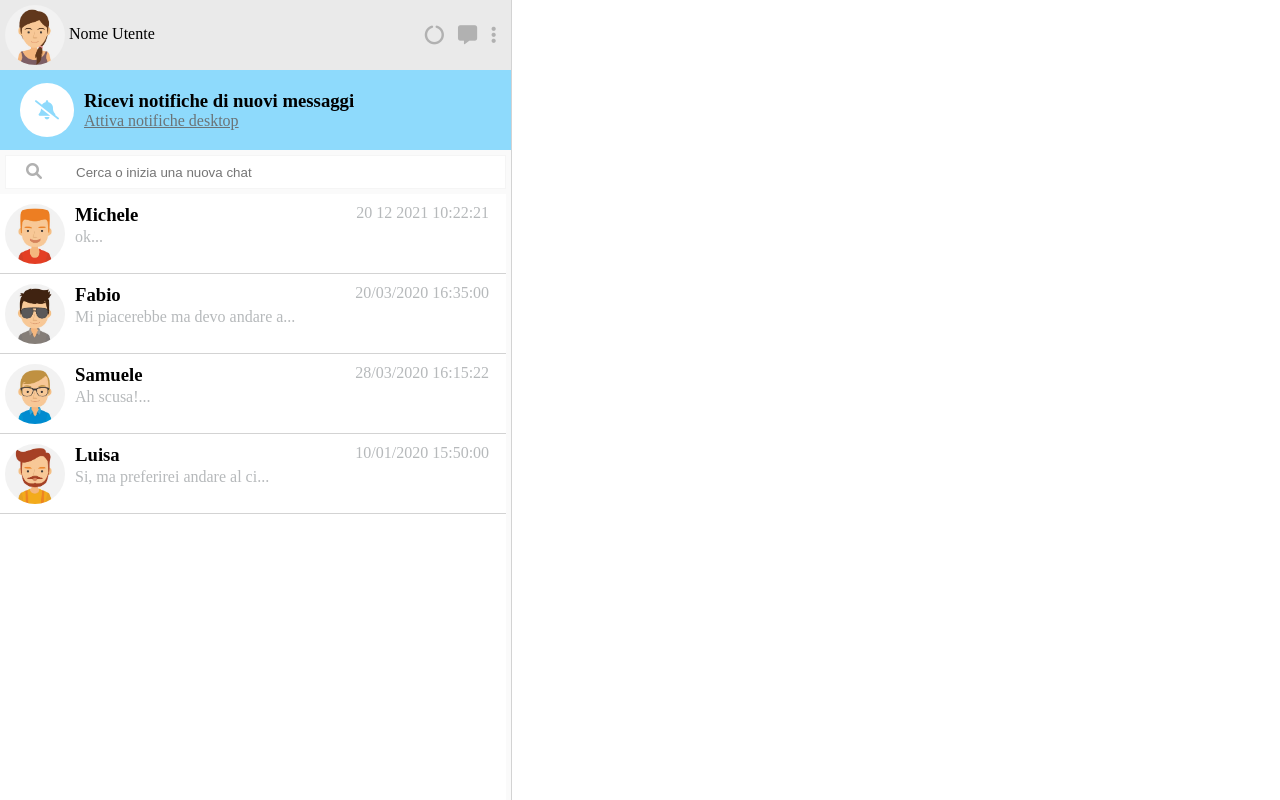
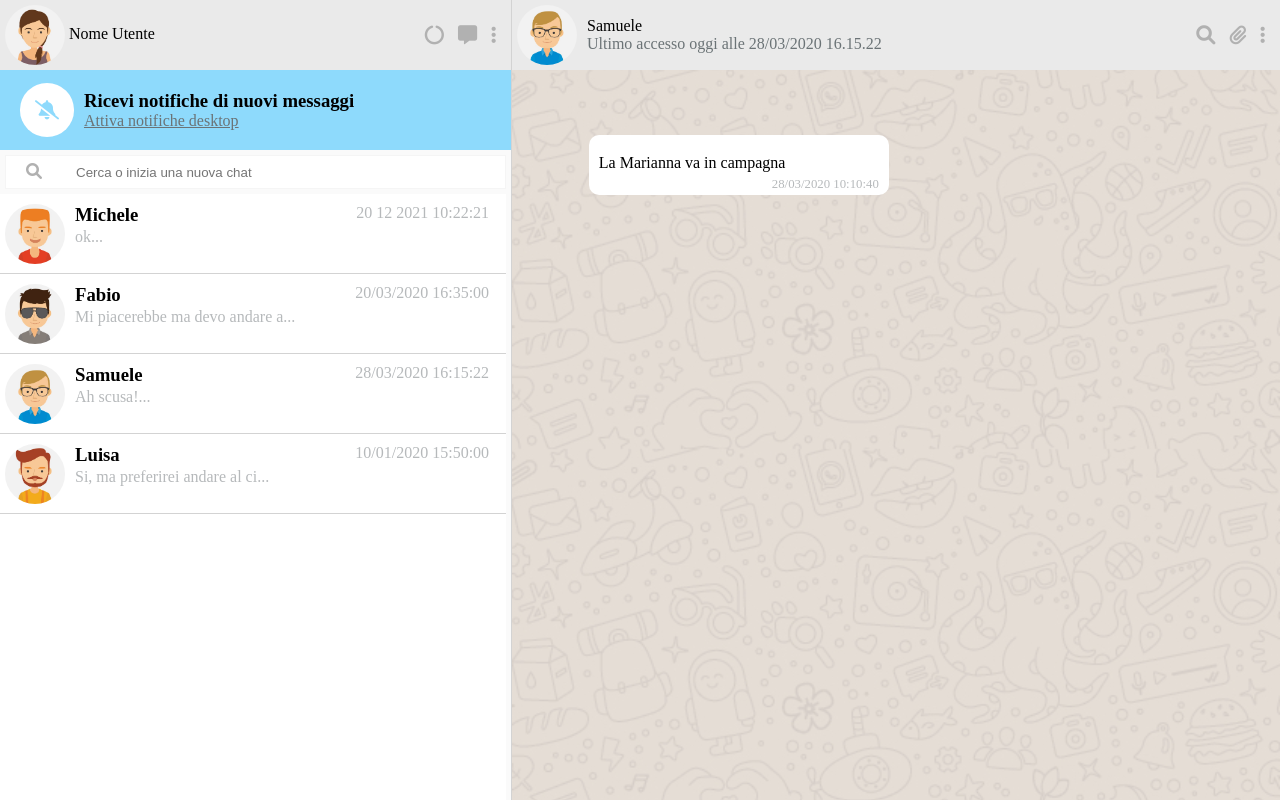
Before and after one commit to Francesco-Ostellari/Vue-Boolzapp, a plain HTML site: page index.html in a window 1280 px wide. Shown: the top 800 px of the page. Drawn offline with nearby package versions, Linux system fonts and the light colour scheme.

Commit message:
first-part-layout-right

```diff
--- a/css/style.css
+++ b/css/style.css
@@ -25,7 +25,6 @@ body {
   height: 1200px;
   margin: auto;
   width: 1300px;
-  background-color: white;
 }
 
 .container .col-left {
@@ -60,6 +59,7 @@ body {
   align-items: center;
   padding-left: 20px;
 }
+
 .container .col-left .container-notifiche i {
   color: #8EDAFC;
   background-color: white;
@@ -133,3 +133,68 @@ body {
 .container .col-left .conversazioni .chat .container-text .text .data {
   color: #B6B9BB;
 }
+
+.container .col-right .header-top-right {
+  height: 70px;
+  padding: 5px;
+  background-color: #EAEAEA;
+  justify-content: space-between;
+  align-items: center;
+  width: 100%;
+}
+
+.container .col-right .header-top-right img {
+  height: 60px;
+  border-radius: 50%;
+  vertical-align: middle;
+}
+
+.container .col-right .header-top-right .container-img {
+  align-items: center;
+}
+
+.container .col-right .header-top-right .container-img .text {
+  margin-left: 10px;
+}
+
+.container .col-right .header-top-right .container-img .text p {
+  color: #6B7376;
+}
+
+.col-right .main {
+  background-image: url('../img/mine.jpg');
+  height: 1130px;
+  width: 100%;
+  background-size: contain;
+  margin: auto;
+  flex-direction: column;
+}
+
+.col-right .main .container-main {
+  height: 1000px;
+  width: 80%;
+  margin: auto auto;
+  flex-direction: column;
+}
+
+.col-right .main .container-main .message {
+  width: 300px;
+  height: 60px;
+  background-color: white;
+  border-radius: 10px;
+  flex-direction: column;
+  justify-content: center;
+  padding: 0 10px;
+}
+
+.col-right .main .container-main .message .text-message {
+  align-self: flex-start;
+  margin-top: 15px;
+}
+
+.col-right .main .container-main .message .date-message {
+  align-self: flex-end;
+  font-size: 0.8em;
+  color: #B6B9BB;
+  margin-top: 5px;
+}
--- a/index.html
+++ b/index.html
@@ -87,7 +87,34 @@
         </div>
       </div>
     </div>
-    <div class="col-right flex"></div>
+    <div class="col-right">
+      <div class="header-top-right flex">
+        <div class="container-img flex">
+          <img src="img/avatar_3.jpg" alt="">
+          <div class="text">
+            <span class="user">Samuele</span>
+            <p>Ultimo accesso oggi alle 28/03/2020 16.15.22</p>
+          </div>
+        </div>
+        <div class="container-icons">
+          <i class="fas fa-search icons"></i>
+          <i class="fas fa-paperclip icons"></i>
+          <i class="fas fa-ellipsis-v icons"></i>
+        </div>
+      </div>
+      <div class="main flex">
+        <div class="container-main">
+          <div class="message flex">
+            <p class="text-message">
+              La Marianna va in campagna
+            </p>
+            <p class="date-message">
+              28/03/2020 10:10:40
+            </p>
+          </div>
+        </div>
+      </div>
+    </div>
   </div>
   <script src="js/script.js"></script>
 </body>
```
